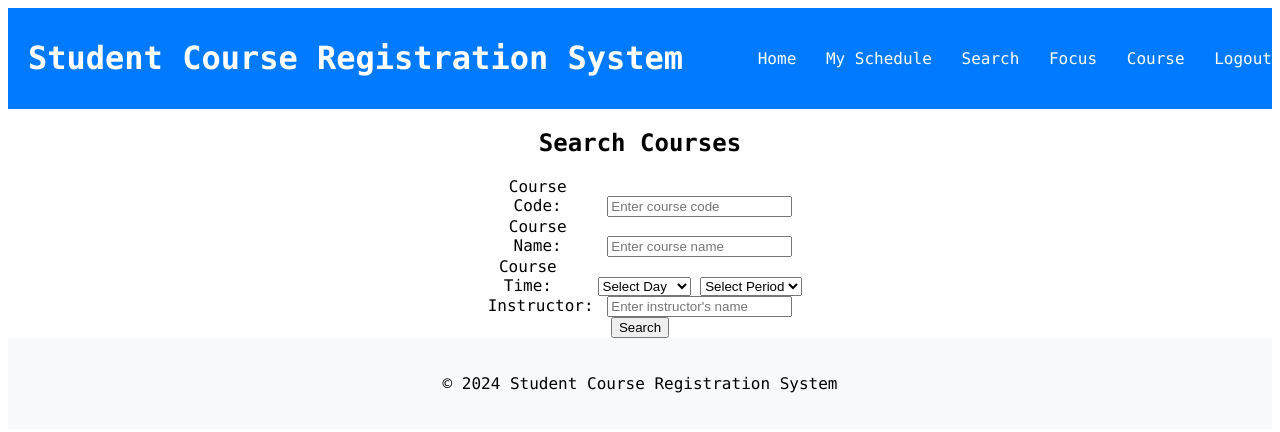
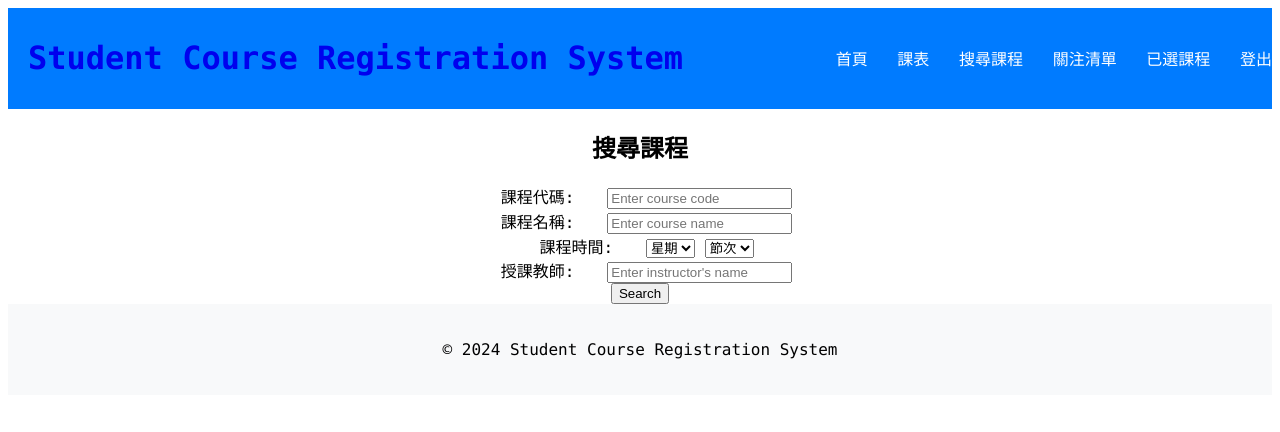
Before and after one commit to YJK0805/3-tier-site, a Flask app: page /search_course in a window 1280 px wide. Shown: the top 432 px of the page. Run offline with Flask 3, Linux system fonts and the light colour scheme; a user stored in the database is signed in.

Commit message:
translate English to Chinese

```diff
--- a/web/app.py
+++ b/web/app.py
@@ -209,7 +209,7 @@ def withdraw_course(course_code):
         if success:
             return render_template('success.html', message='退選成功', destination=url_for('schedule', student_id=student_id))
         else:
-            if message == 'This is a required course for your class':
+            if message == '本班必修課程退選必須經過確認':
                 course_info = get_course_info(course_code)
                 return render_template('check_withdraw.html', course_info=course_info)
             return render_template('error.html', message=message), 400
--- a/web/static/styles.css
+++ b/web/static/styles.css
@@ -5,6 +5,10 @@
 body {
     font-family: "Lucida Console", "Courier New", monospace;
     text-align: center;
+}
+
+a {
+    text-decoration: none; /* 移除下劃線 */
 }
 
 header {
--- a/web/templates/check_withdraw.html
+++ b/web/templates/check_withdraw.html
@@ -4,9 +4,9 @@
 
 {% block content %}
     <h2>Withdraw Course</h2>
-    <p>This course is a required course for your class. Are you sure you want to withdraw from it?</p>
-    <p>Course Name: {{ course_info[1] }}</p>
-    <p>Course Code: {{ course_info[0] }}</p>
+    <p>此課程為本班必修課程，您確定要退選嗎？</p>
+    <p>課程名稱: {{ course_info[1] }}</p>
+    <p>課程代碼: {{ course_info[0] }}</p>
     <form action="{{ url_for('withdraw_course_confirm', course_code=course_info[0]) }}" method="POST">
         <button type="submit" class="btn btn-danger" name="confirm" value="yes">Yes</button>
         <button type="submit" class="btn btn-secondary" name="confirm" value="no">No</button>
--- a/web/templates/master.html
+++ b/web/templates/master.html
@@ -8,20 +8,20 @@
 </head>
 <body>
     <header>
-        <h1>Student Course Registration System</h1>
+        <h1><a href="/">Student Course Registration System</a></h1>
         <nav>
             <ul>
-                <li><a href="/">Home</a></li>
+                <li><a href="/">首頁</a></li>
                 {% if current_user.is_authenticated %}
                     <!-- if the user is authenticated, show the following links -->
-                    <li><a href="{{ url_for('schedule', student_id=current_user.id) }}">My Schedule</a></li>
-                    <li><a href="/search_course">Search</a></li>
-                    <li><a href="/focus_list">Focus</a></li>
-                    <li><a href="/course">Course</a></li>
-                    <li><a href="/logout">Logout</a></li>
+                    <li><a href="{{ url_for('schedule', student_id=current_user.id) }}">課表</a></li>
+                    <li><a href="/search_course">搜尋課程</a></li>
+                    <li><a href="/focus_list">關注清單</a></li>
+                    <li><a href="/course">已選課程</a></li>
+                    <li><a href="/logout">登出</a></li>
                 {% else %}
-                    <li><a href="/login">Login</a></li>
-                    <li><a href="/register">Register</a></li>
+                    <li><a href="/login">登入</a></li>
+                    <li><a href="/register">註冊</a></li>
                 {% endif %}
             </ul>
         </nav>
--- a/web/templates/schedule.html
+++ b/web/templates/schedule.html
@@ -1,9 +1,9 @@
 {% extends "master.html" %}
 
-{% block title %}Schedule{% endblock %}
+{% block title %}課表{% endblock %}
 
 {% block content %}
-    <h1>Student Schedule</h1>
+    <h1>課表</h1>
     <table border="1">
         <thead>
             <tr>
--- a/web/templates/search_course.html
+++ b/web/templates/search_course.html
@@ -1,36 +1,36 @@
 {% extends "master.html" %}
 
 {% block title %}
-Search Courses
+搜尋課程
 {% endblock %}
 
 {% block content %}
-<h2>Search Courses</h2>
+<h2>搜尋課程</h2>
 
 <form action="/search_course" method="post">
-    <label for="course_code">Course Code:</label>
+    <label for="course_code">課程代碼:</label>
     <input type="text" id="course_code" name="course_code" placeholder="Enter course code">
     <br>
-    <label for="course_name">Course Name:</label>
+    <label for="course_name">課程名稱:</label>
     <input type="text" id="course_name" name="course_name" placeholder="Enter course name">
     <br>
-    <label for="course_time">Course Time:</label>
+    <label for="course_time">課程時間:</label>
     <select id="course_day" name="course_day">
-        <option value="">Select Day</option>
-        <option value="1">Monday</option>
-        <option value="2">Tuesday</option>
-        <option value="3">Wednesday</option>
-        <option value="4">Thursday</option>
-        <option value="5">Friday</option>
+        <option value="">星期</option>
+        <option value="1">週一</option>
+        <option value="2">週二</option>
+        <option value="3">週三</option>
+        <option value="4">週四</option>
+        <option value="5">週五</option>
     </select>
     <select id="course_period" name="course_period">
-        <option value="">Select Period</option>
+        <option value="">節次</option>
         {% for i in range(1, 15) %}
             <option value="{{ i }}">{{ i }}</option>
         {% endfor %}
     </select>
     <br>
-    <label for="instructor">Instructor:</label>
+    <label for="instructor">授課教師:</label>
     <input type="text" id="instructor" name="instructor" placeholder="Enter instructor's name">
     <br>
     <button type="submit">Search</button>
@@ -41,15 +41,15 @@ Search Courses
     <table>
         <thead>
             <tr>
-                <th>Focus course</th>
-                <th>Course Code</th>
-                <th>Course Name</th>
-                <th>Department</th>
-                <th>Credits</th>
-                <th>Compulsory</th>
-                <th>Time</th>
-                <th>Instructor</th>
-                <th>Enrolled/Total Seats</th>
+                <th>關注課程</th>
+                <th>課程代碼</th>
+                <th>課程名稱</th>
+                <th>科系</th>
+                <th>學分</th>
+                <th>必選修</th>
+                <th>時間</th>
+                <th>授課教師</th>
+                <th>已選名額/總名額</th>
             </tr>
         </thead>
         <tbody>
@@ -57,7 +57,7 @@ Search Courses
             <tr>
                 <td>
                     <form action="{{ url_for('focus_course', course_code=result[0]) }}" method="POST">
-                        <button type="submit">Focus</button>
+                        <button type="submit">關注</button>
                     </form>
                 </td>
                 <td>{{ result[0] }}</td>
```
Also changed, not shown: web/conn.py (+20 -20 lines), web/templates/course.html (+19 -19 lines), web/templates/index.html (+10 -7 lines), web/templates/login.html (+5 -5 lines), web/templates/register.html (+7 -7 lines).
